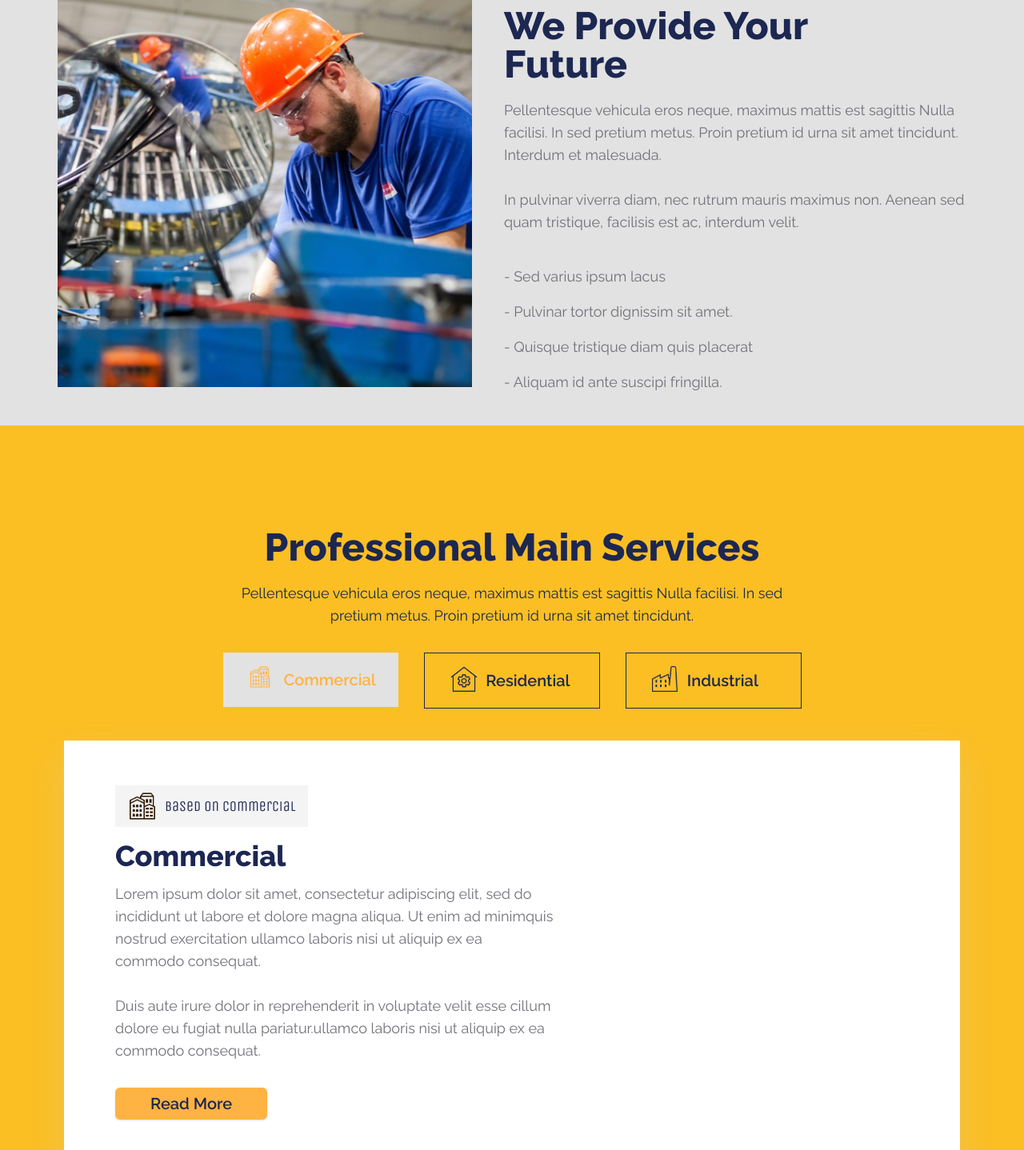
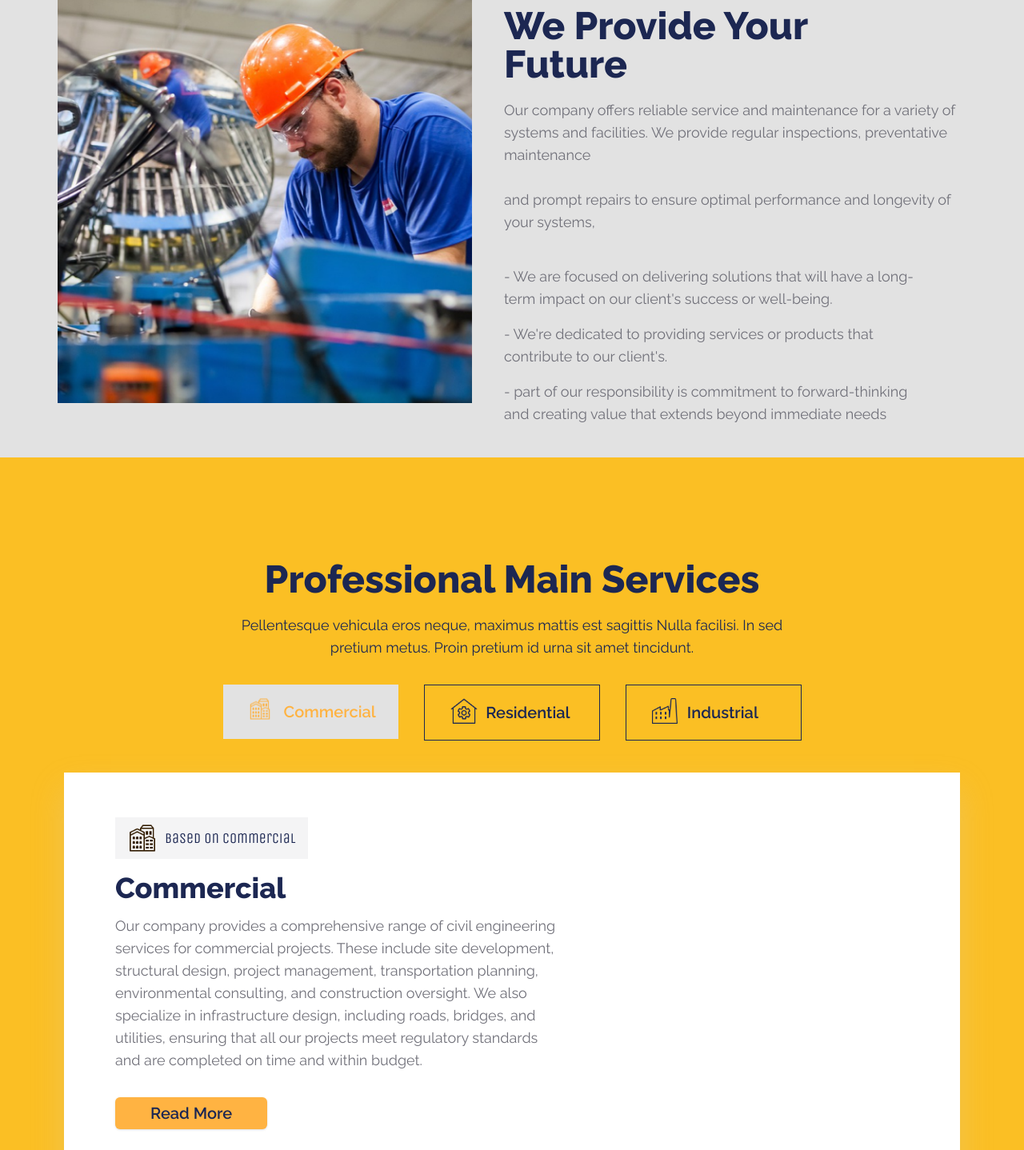
Before and after one commit to incredible-phoenix246/epveot, a Next.js app: page / in a window 1280 px wide. Shown: the part 821-2259 px from the top of the page at 80% size. Built offline with nearby package versions, Linux system fonts and the light colour scheme.

Commit message:
fix: copy

```diff
--- a/src/modules/home/index.tsx
+++ b/src/modules/home/index.tsx
@@ -70,17 +70,16 @@ const WelcomeSection = () => {
         <div className="flex flex-col max-w-full w-[600px]">
           <WelcomeHeader />
           <p className="mt-5 text-lg text-zinc-500 max-md:max-w-full">
-            Pellentesque vehicula eros neque, maximus mattis est sagittis Nulla
-            facilisi. In sed pretium metus. Proin pretium id urna sit amet
-            tincidunt. Interdum et malesuada.
+            Our company offers reliable service and maintenance for a variety of
+            systems and facilities. We provide regular inspections, preventative
+            maintenance
             <br />
             <br />
-            In pulvinar viverra diam, nec rutrum mauris maximus non. Aenean sed
-            quam tristique, facilisis est ac, interdum velit.
+            and prompt repairs to ensure optimal performance and longevity of
+            your systems,
           </p>
         </div>
         <div className="flex flex-wrap gap-10 items-center mt-10 max-w-full w-[534px]">
-          {/* <ExperienceBox /> */}
           <FeatureList />
         </div>
       </div>
@@ -89,23 +88,44 @@ const WelcomeSection = () => {
 };
 
 const features = [
-  "Sed varius ipsum lacus",
-  "Pulvinar tortor dignissim sit amet.",
-  "Quisque tristique diam quis placerat",
-  "Aliquam id ante suscipi fringilla.",
+  "We are focused on delivering solutions that will have a long-term impact on our client's success or well-being.",
+  "We're  dedicated to providing services or products that contribute to our client's.",
+  "part of our responsibility is commitment to forward-thinking and creating value that extends beyond immediate needs",
 ];
 
 const FeatureList = () => (
   <ul className="flex flex-col grow shrink self-stretch my-auto text-lg min-w-[240px] text-zinc-500 w-[284px]">
     {features.map((feature, index) => (
-      <li key={index} className={index > 0 ? "mt-4" : ""}>
+      <li key={index} className={cn(index > 0 ? "mt-4" : "")}>
         - {feature}
       </li>
     ))}
   </ul>
 );
 
-const ServiceDetails = () => {
+const ServiceDetails = ({ activeService }: { activeService: string }) => {
+  const serviceContent: {
+    [key: string]: { title: string; description: string };
+  } = {
+    Commercial: {
+      title: "Commercial",
+      description:
+        "Our company provides a comprehensive range of civil engineering services for commercial projects. These include site development, structural design, project management, transportation planning, environmental consulting, and construction oversight. We also specialize in infrastructure design, including roads, bridges, and utilities, ensuring that all our projects meet regulatory standards and are completed on time and within budget.",
+    },
+    Residential: {
+      title: "Residential",
+      description:
+        "Our company offers a wide range of civil engineering services for residential projects. These include site planning and development, grading and drainage design, structural engineering for homes, utility design, and construction management. We ensure that all residential projects are designed to meet local building codes, are environmentally sustainable, and are completed on time and within budget. We also provide maintenance services, installations, and project management to ensure all aspects of your project are handled with expertise and care. Whether it's a new build, renovation, or ongoing maintenance, we deliver high-quality results tailored to your needs.",
+    },
+    Industrial: {
+      title: "Industrial",
+      description:
+        "Our company provides specialized civil engineering services tailored for industrial projects. This includes comprehensive site development, structural engineering, and facility design for manufacturing plants, warehouses, and other industrial facilities. We also offer both interior and exterior design services, maintenance, and installations, ensuring that all aspects of your industrial project are handled efficiently. Our expertise ensures that your facility is not only functional and durable but also meets all safety and regulatory standards.",
+    },
+  };
+
+  const { title, description } = serviceContent[activeService];
+
   return (
     <div className="flex flex-col justify-center px-16 py-14 mt-10 bg-white min-h-[509px] shadow-[0px_20px_38px_rgba(216,216,216,0.25)] max-md:px-5 max-md:max-w-full">
       <div className="flex flex-wrap gap-10 items-center min-h-[391px] max-md:max-w-full">
@@ -115,36 +135,24 @@ const ServiceDetails = () => {
               <div className="flex gap-2.5 items-center min-h-[29px]">
                 <Icon.HouseIcon />
                 <div className="self-stretch my-auto font-unica">
-                  Based on Commercial
+                  Based on {title}
                 </div>
               </div>
             </div>
             <div className="flex flex-col mt-4 w-full">
               <h2 className="text-4xl font-extrabold text-brand-blue">
-                Commercial
+                {title}
               </h2>
               <p className="mt-3.5 text-lg text-zinc-500 max-md:max-w-full">
-                Lorem ipsum dolor sit amet, consectetur adipiscing elit, sed do
-                incididunt ut labore et dolore magna aliqua. Ut enim ad
-                minimquis nostrud exercitation ullamco laboris nisi ut aliquip
-                ex ea
-                <br />
-                commodo consequat.
-                <br />
-                <br />
-                Duis aute irure dolor in reprehenderit in voluptate velit esse
-                cillum dolore eu fugiat nulla pariatur.ullamco laboris nisi ut
-                aliquip ex ea
-                <br />
-                commodo consequat.
+                {description}
               </p>
             </div>
           </div>
+
           <Button className="gap-2.5 self-start px-11 pt-5 pb-5 mt-8 text-xl font-semibold">
             Read More
           </Button>
         </div>
-
         <Image
           src="/serv.png"
           alt="serv"
@@ -172,10 +180,9 @@ const ServiceCard = ({
   return (
     <div className="flex flex-col grow shrink w-[177px]">
       <div
-        className={cn(
-          "flex gap-2 px-8 py-4 max-md:px-5 cursor-pointer",
+        className={`flex gap-2 px-8 py-4 max-md:px-5 cursor-pointer ${
           isActive ? "bg-brand-white" : "border border-solid border-brand-blue"
-        )}
+        }`}
         onClick={onClick}
       >
         <div className="shrink-0 w-9 aspect-square">
@@ -238,9 +245,7 @@ const ProfessionalServices = () => {
               ))}
             </div>
           </div>
-          <ServiceDetails
-          // activeService={activeService}
-          />
+          <ServiceDetails activeService={activeService} />
         </div>
       </div>
     </section>
@@ -281,37 +286,37 @@ const servicess = [
     Icon: Icon.AirconIcon,
     title: "Air condition service",
     description:
-      "Sagittis Nulla facilisi. In sed pretium metus. Proin pretium Turna sit amet tincidunt.",
+      "Our company offers comprehensive air-conditioning services, including installation, maintenance, and repair. We provide tailored solutions to ensure optimal comfort and efficiency for both residential and commercial spaces. Our experienced technicians work with a range of systems, from central air to split units, ensuring high performance and reliability. We are committed to delivering top-notch service and support to keep your environment cool and comfortable throughout the year.",
   },
   {
     Icon: Icon.SubstationIcon,
     title: "Electrical installation",
     description:
-      "Sagittis Nulla facilisi. In sed pretium metus. Proin pretium Turna sit amet tincidunt.",
+      "Our company provides expert electrical installation services, including the setup of wiring, lighting, and electrical systems for residential, commercial, and industrial projects. We ensure that all installations meet the highest safety standards and regulatory requirements. Our experienced electricians handle everything from system design and planning to installation and testing, delivering reliable and efficient solutions to power your space effectively and safely.",
   },
   {
     Icon: Icon.ServIcon,
     title: "General Builder",
     description:
-      "Sagittis Nulla facilisi. In sed pretium metus. Proin pretium Turna sit amet tincidunt.",
+      "Our company offers a full range of general building services, including construction, renovation, and remodeling for residential, commercial, and industrial projects. We handle all aspects of building projects, from initial design and planning to construction and final finishes. Our team is skilled in managing complex projects, ensuring high-quality craftsmanship, adherence to building codes, and timely completion. Whether you need new construction, upgrades, or maintenance, we provide comprehensive solutions to meet your building needs.",
   },
   {
     Icon: Icon.LockIcon,
     title: "Security System",
     description:
-      "Sagittis Nulla facilisi. In sed pretium metus. Proin pretium Turna sit amet tincidunt.",
+      "Our company provides comprehensive security system services, including the design, installation, and maintenance of advanced security solutions. We specialize in integrating state-of-the-art technology such as surveillance cameras, alarm systems, access control systems, and monitoring solutions to enhance the safety and security of residential, commercial, and industrial properties. Our team ensures that your security needs are met with customized solutions that offer peace of mind and reliable protection..",
   },
   {
     Icon: Icon.MaintainaceIcon,
     title: "Service & maintenance",
     description:
-      "Sagittis Nulla facilisi. In sed pretium metus. Proin pretium Turna sit amet tincidunt.",
+      "Our company offers reliable service and maintenance for a variety of systems and facilities. We provide regular inspections, preventative maintenance, and prompt repairs to ensure optimal performance and longevity of your systems, including HVAC, electrical, plumbing, and structural components. Our skilled team is dedicated to addressing issues efficiently, minimizing downtime, and keeping your property in excellent condition, all while adhering to the highest standards of quality and safety",
   },
   {
     Icon: Icon.HomeIcon,
     title: "House Extensions",
     description:
-      "Sagittis Nulla facilisi. In sed pretium metus. Proin pretium Turna sit amet tincidunt.",
+      "Our company specializes in house extensions, offering a range of services to expand and enhance your living space. We handle everything from design and planning to construction and finishing touches. Our team works closely with you to understand your needs and vision, ensuring that the extension seamlessly integrates with your existing home. Whether you're adding extra rooms, expanding your kitchen, or creating a new living area, we deliver high-quality craftsmanship and attention to detail to enhance your home's functionality and value.",
   },
 ];
 
--- a/src/utils/index.ts
+++ b/src/utils/index.ts
@@ -4,3 +4,18 @@ import { twMerge } from "tailwind-merge";
 export function cn(...inputs: ClassValue[]) {
   return twMerge(clsx(inputs));
 }
+
+/**
+ * Shrink a string to a specified length(len).
+ * @function shrinkString
+ * @param {string} str
+ * @param {number} len
+ * @returns {string}
+ */
+const shrinkString = ({ str, len }: { str?: string; len: number }): string => {
+  if (!str) return "";
+  if (str.length > len) {
+    return str.substring(0, len) + "...";
+  }
+  return str;
+};
```
